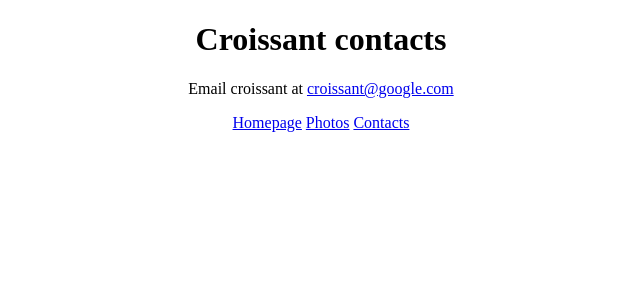
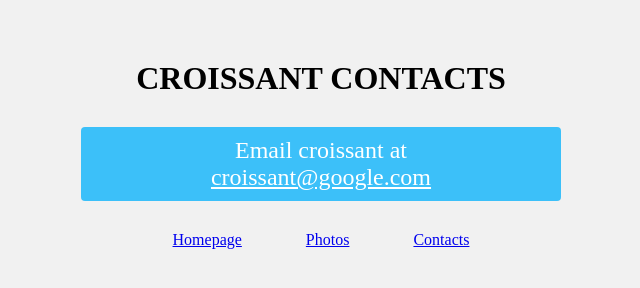
Before and after one commit to tourdesegur/croissant, a plain HTML site: page contacts.html in a window 1280 px wide. Shown: the whole page, without its empty margins (319-959 px from the left). Drawn offline with Linux system fonts and the light colour scheme.

Commit message:
Improved CSS

```diff
--- a/contacts.html
+++ b/contacts.html
@@ -9,9 +9,9 @@
   </head>
   <body>
     <h1>Croissant contacts</h1>
-    <p>
-      Email croissant at
-      <a href="mailto:croissant@google.com">croissant@google.com</a>
+    <p class="p-email">
+      Email croissant at </br>
+      <a href="mailto:croissant@google.com" class="email-link">croissant@google.com</a>
     </p>
     <a href="/index.html">Homepage</a>
     <a href="/photo.html">Photos</a>
--- a/src/styles.css
+++ b/src/styles.css
@@ -1,3 +1,48 @@
 body {
   text-align: center;
+  background-color: #f1f1f1;
 }
+
+h1 {
+  margin: 60px auto 30px auto;
+  text-transform: uppercase;
+}
+
+p {
+  max-width: 600px;
+  margin: 0 auto 30px auto;
+  text-align: left;
+}
+
+a {
+  padding: 0 30px;
+}
+
+p.p-email {
+  text-align: center;
+  font-size: 24px;
+  background-color: #3cc0f9;
+  color: white;
+  padding: 10px 40px;
+  border-radius: 4px;
+  max-width: 400px;
+}
+
+a.email-link {
+  padding: 0;
+  color: white;
+}
+
+img {
+  max-width: 600px;
+  margin: 0 auto 30px auto;
+  border-radius: 4px;
+}
+
+.recipe {
+  background-color: #3cc0f9;
+  color: white;
+  padding: 10px 40px;
+  border-radius: 4px;
+  max-width: 400px;
+}
```
Also changed, not shown: index.html (+10 -1 lines), photo.html (+5 -1 lines).
